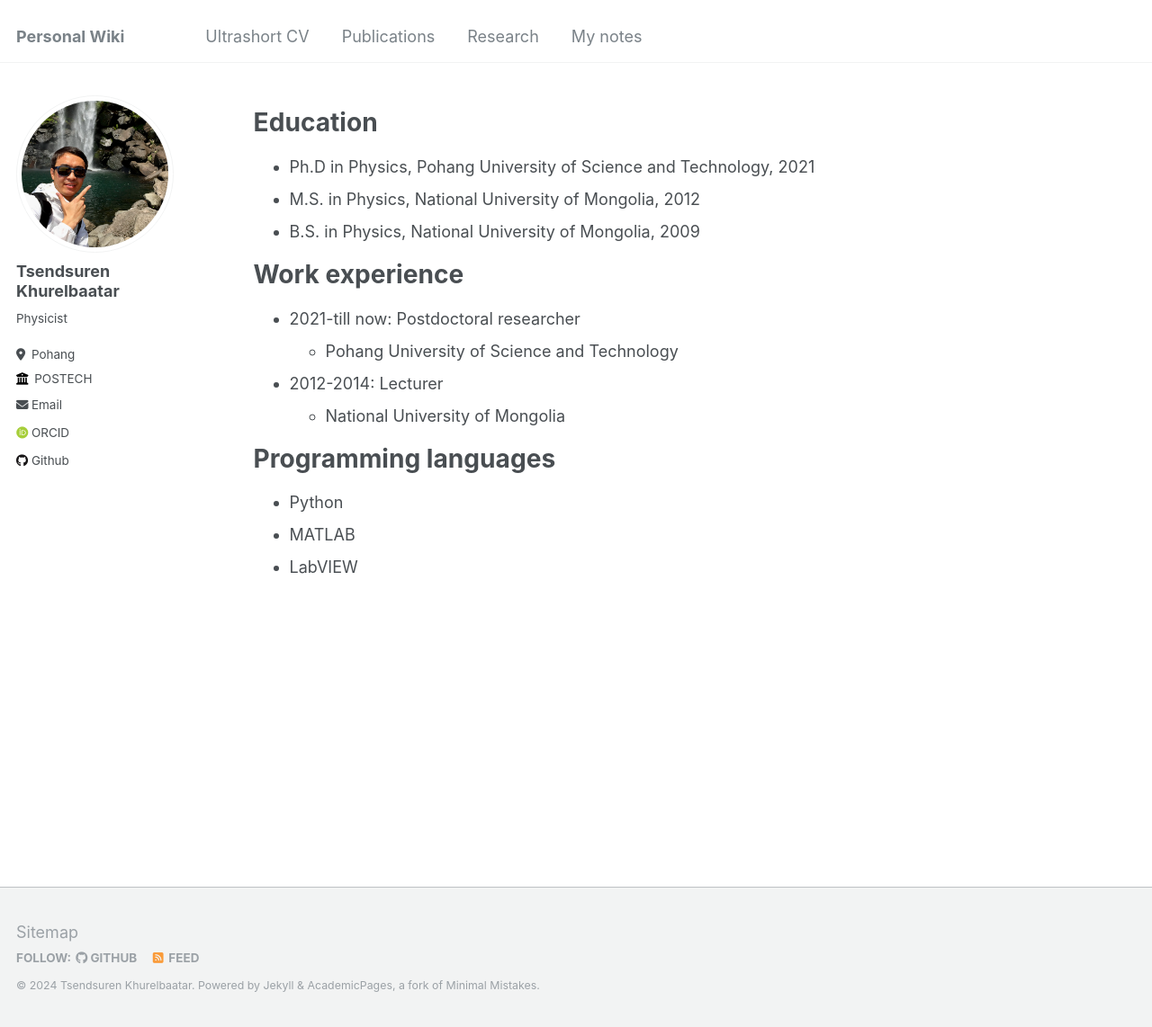
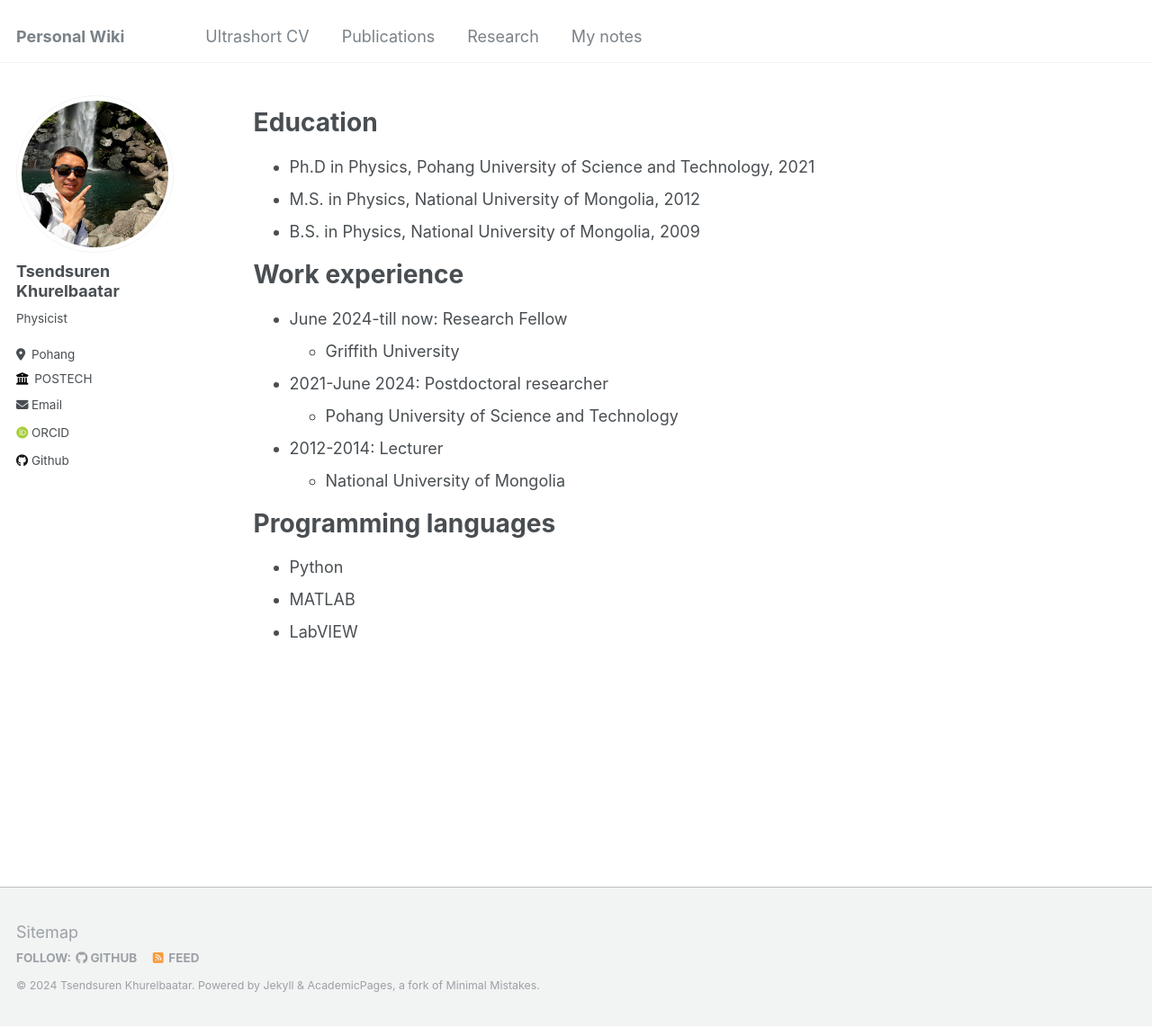
Before and after one commit to Tsendsuren/tsendsuren.github.io, a Jekyll site: the page built from _pages/cv.md, in a window 1280 px wide and 1142 px high. Shown: the whole window at 90% size. Built offline with Jekyll 4.4.1, drawn with Linux system fonts in a browser that asks for light colours; some web fonts are replaced.

Commit message:
update affiliation

```diff
--- a/_pages/cv.md
+++ b/_pages/cv.md
@@ -17,7 +17,10 @@ Education
 
 Work experience
 ======
-* 2021-till now: Postdoctoral researcher
+* June 2024-till now: Research Fellow
+  * Griffith University
+
+* 2021-June 2024: Postdoctoral researcher
   * Pohang University of Science and Technology
 
 
```
